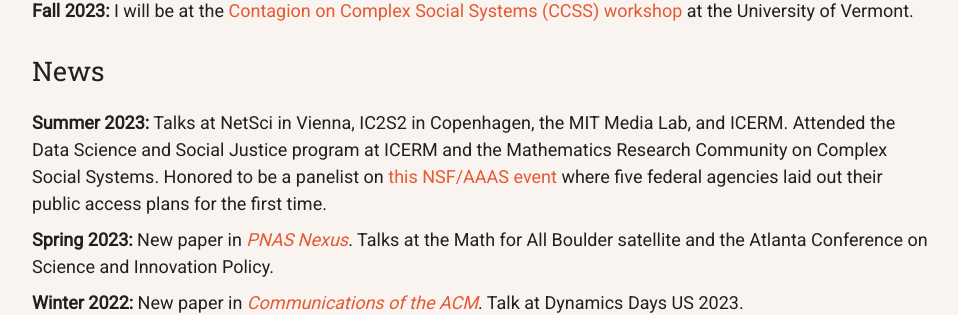
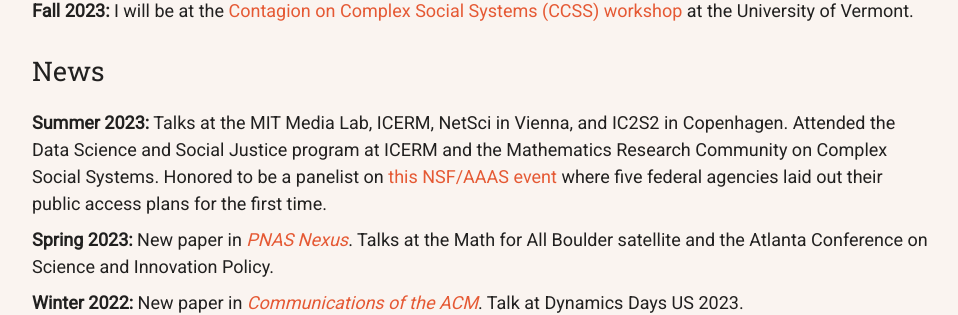
Before and after one commit to samzhang111/samzhang111.github.io, a Jekyll site: the page built from index.html, in a window 1280 px wide and 900 px high, scrolled down 725 px. Shown: the part 148-463 px from the top of the window, without its empty margins (160-1118 px from the left). Built offline with Jekyll 4.4.1, drawn with Linux system fonts in a browser that asks for light colours; nearby versions of some CDN libraries.

Commit message:
formatting

```diff
--- a/index.html
+++ b/index.html
@@ -56,11 +56,9 @@
           </ul>
           <div class="sectitle">News</div>
           <ul>
-              <li><b>Summer 2023:</b>                   Talks at NetSci in Vienna, IC2S2 in Copenhagen, the MIT Media Lab, and ICERM.
+              <li><b>Summer 2023:</b> Talks at the MIT Media Lab, ICERM, NetSci in Vienna, and IC2S2 in Copenhagen.
                 Attended the Data Science and Social Justice program at ICERM and the Mathematics Research Community on Complex Social Systems. Honored to be a panelist on <a target="_blank" href="https://www.aaas.org/events/how-can-public-access-advance-equity-and-learning">this NSF/AAAS event</a> where five federal agencies laid out their public access plans for the first time.
-
               </li>
-                  </li>
 
               <li><b>Spring 2023:</b> New paper in <a target="_blank" href="https://academic.oup.com/pnasnexus/article/2/1/pgac287/7005261"><em>PNAS Nexus</em></a>.
                   Talks at the Math for All Boulder satellite and the Atlanta Conference on Science and Innovation Policy.</li>
```
